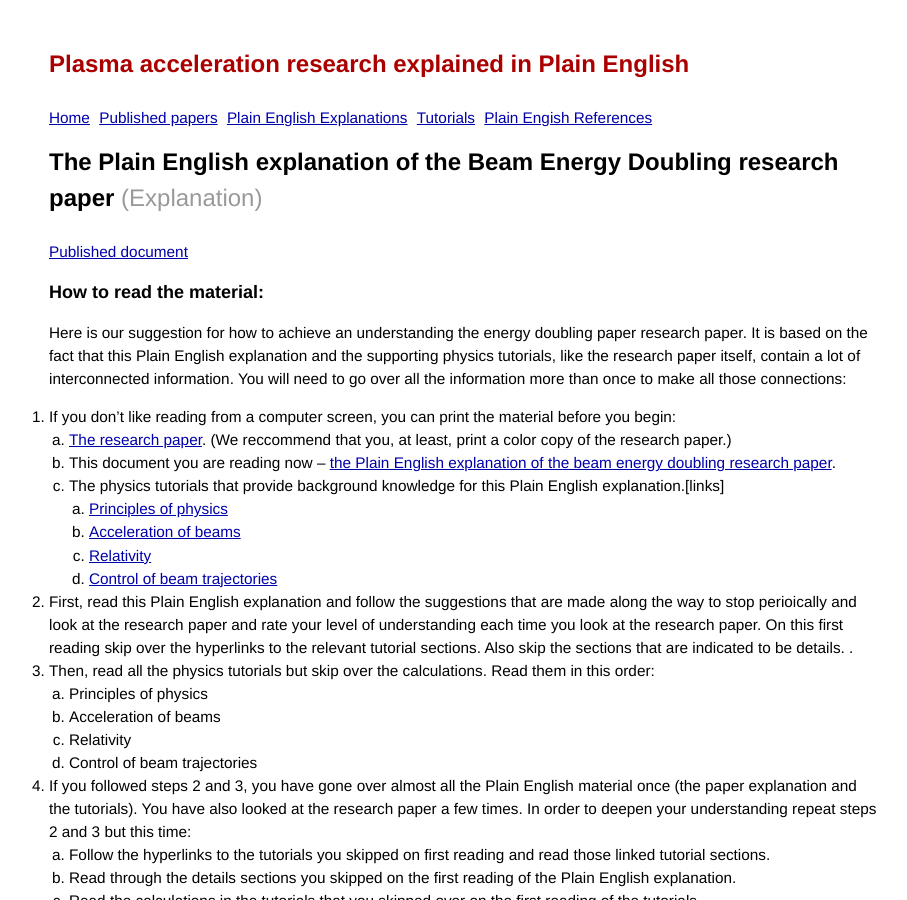
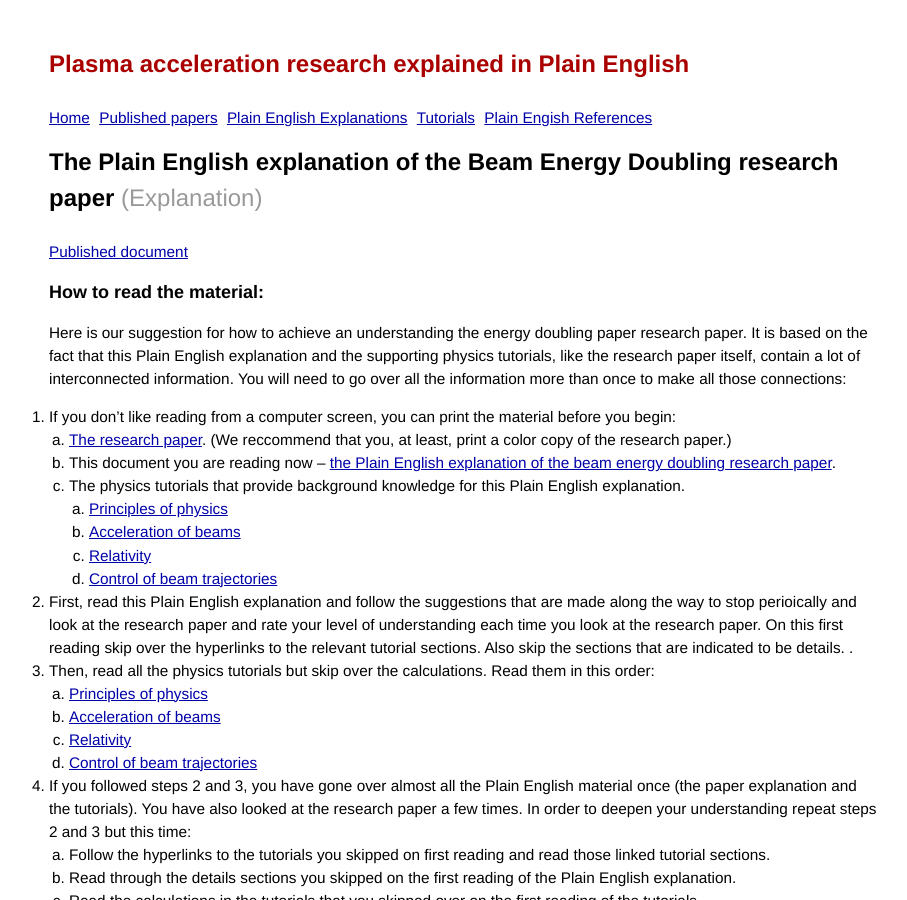
Before and after one commit to grbfacet/facet, a Jekyll site: the page built from energy-doubling-exposition.md, in a window 1280 px wide and 900 px high. Shown: the whole window, without its empty margins (176-1083 px from the left). Built offline with Jekyll 4.4.1, drawn with Linux system fonts in a browser that asks for light colours.

Commit message:
Update energy-doubling-exposition.md

```diff
--- a/energy-doubling-exposition.md
+++ b/energy-doubling-exposition.md
@@ -11,17 +11,17 @@ Here is our suggestion for how to achieve an understanding the energy doubling p
 1. If you don’t like reading from a computer screen, you can print the material before you begin:
    1. [The research paper](/slac-pub-12363.pdf). (We reccommend that you, at least, print a color copy of the research paper.)
    1. This document you are reading now – [the Plain English explanation of the beam energy doubling research paper](/energy-doubling-exposition.html).
-   1. The physics tutorials that provide background knowledge for this Plain English explanation.[links]
+   1. The physics tutorials that provide background knowledge for this Plain English explanation.
       1. [Principles of physics](/principles-of-physics-tutorial.html)
       1. [Acceleration of beams](/beam-acceleration-tutorial.html)
       1. [Relativity](/relativity-tutorial.html)
       1. [Control of beam trajectories](/beam-control-tutorial.html)
 2. First, read this Plain English explanation and follow the suggestions that are made along the way to stop perioically and look at the research paper and rate your level of understanding each time you look at the research paper. On this first reading skip over the hyperlinks to the relevant tutorial sections. Also skip the sections that are indicated to be details. .
 3. Then, read all the physics tutorials but skip over the calculations. Read them in this order:
-   1. Principles of physics
-   1. Acceleration of beams
-   1. Relativity
-   1. Control of beam trajectories
+   1. [Principles of physics](/principles-of-physics-tutorial.html)
+   1. [Acceleration of beams](/beam-acceleration-tutorial.html)
+   1. [Relativity](/relativity-tutorial.html)
+   1. [Control of beam trajectories](/beam-control-tutorial.html)
 4. If you followed steps 2 and 3, you have gone over almost all the Plain English material once (the paper explanation and the tutorials). You have also looked at the research paper a few times. In order to deepen your understanding repeat steps 2 and 3 but this time:
    1. Follow the hyperlinks to the tutorials you skipped on first reading and read those linked tutorial sections.
    1. Read through the details sections you skipped on the first reading of the Plain English explanation.
```
